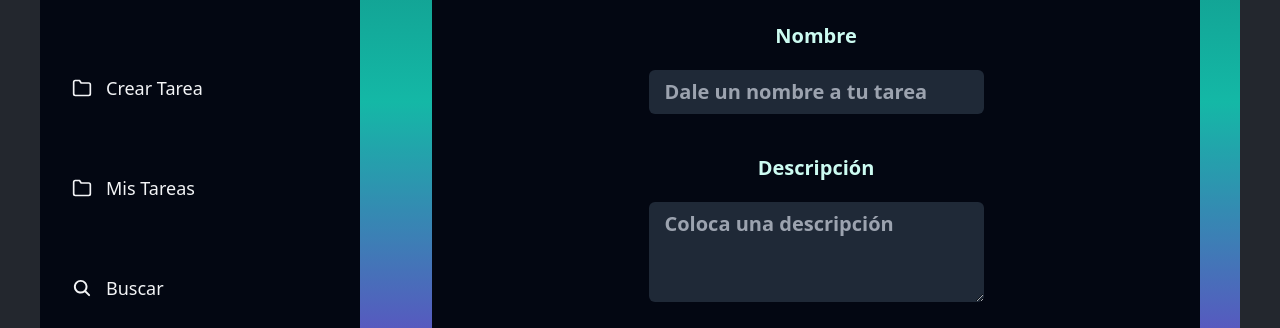
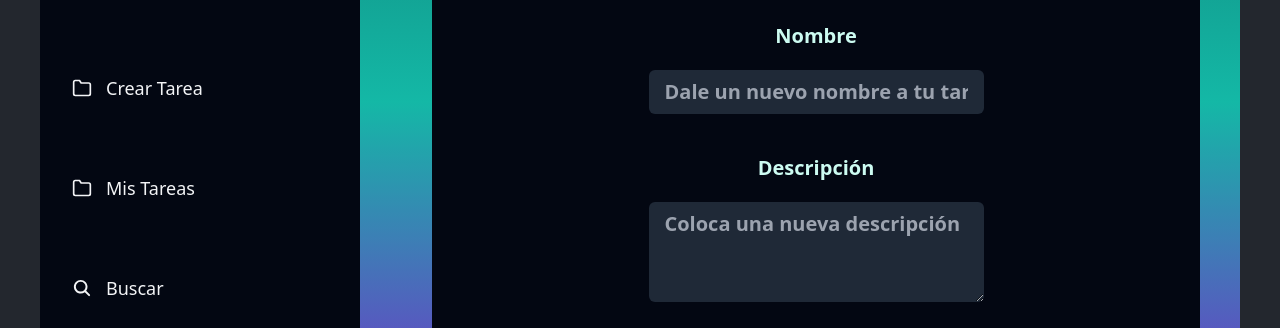
Before and after one commit to AndIAmSam/First-TCI-Project, a React (Vite) app in the folder frontend/: page /edit/1 in a window 1280 px wide. Shown: the part 298-626 px from the top of the page. Built offline with nearby package versions, Linux system fonts and the light colour scheme; no server answers.

Commit message:
UI changes.

```diff
--- a/frontend/src/pages/TaskEdit.jsx
+++ b/frontend/src/pages/TaskEdit.jsx
@@ -71,7 +71,7 @@ const TaskEdit = () => {
                     <input
                       type="text"
                       name="title"
-                      placeholder="Dale un nombre a tu tarea"
+                      placeholder="Dale un nuevo nombre a tu tarea"
                       onChange={handleChange}
                       value={values.title}
                       className="mb-10 mt-5 bg-gray-800 rounded-md px-4 py-2 text-white focus:outline-none focus:ring focus:border-teal-500"
@@ -80,7 +80,7 @@ const TaskEdit = () => {
                     <textarea
                       name="description"
                       rows="3"
-                      placeholder="Coloca una descripción"
+                      placeholder="Coloca una nueva descripción"
                       onChange={handleChange}
                       value={values.description}
                       className="mt-5 bg-gray-800 rounded-md px-4 py-2 text-white focus:outline-none focus:ring focus:border-teal-500"
```
